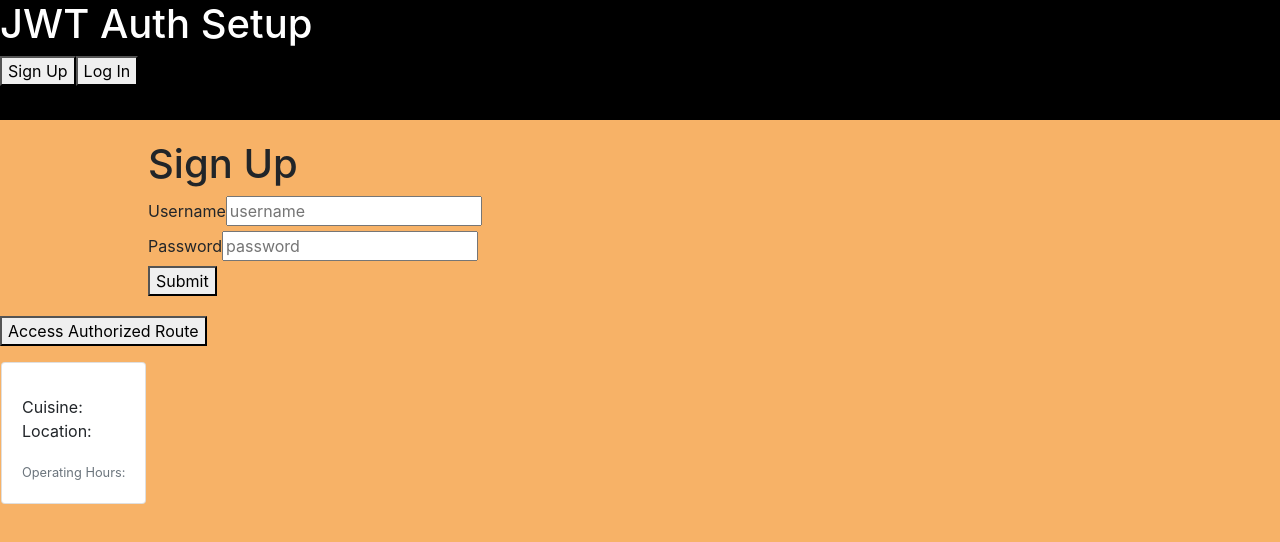
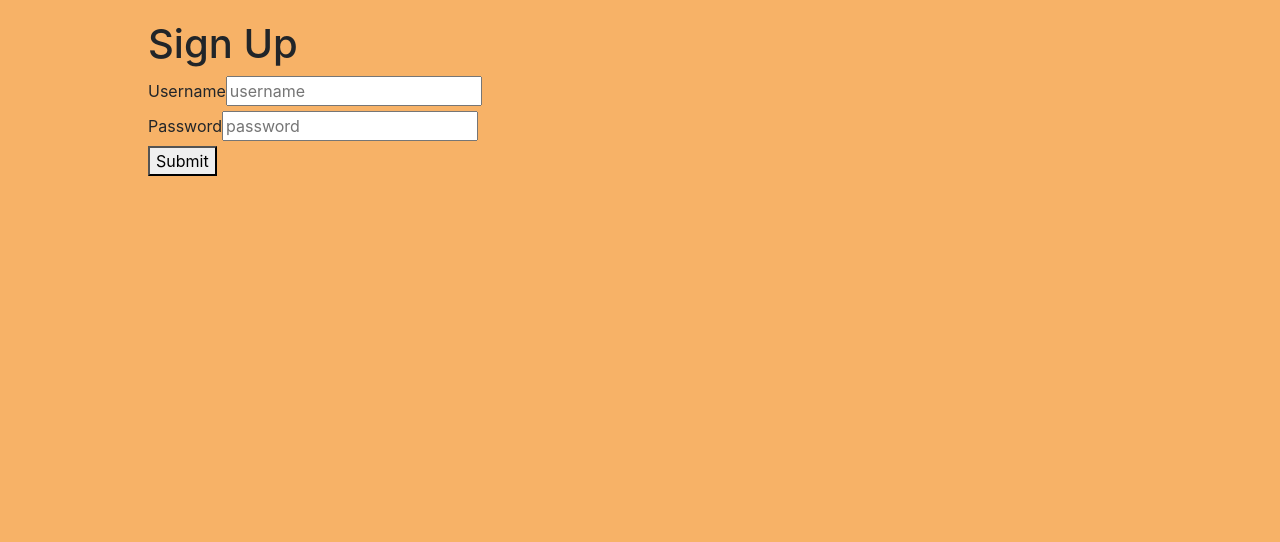
Before and after one commit to VictorManzanilla/fooddrop, a React (Create React App) app in the folder foodfront/: page /SignInForm in a window 1280 px wide. Shown: the top 542 px of the page. Built offline with nearby package versions, Linux system fonts and the light colour scheme; what react-chatbot-kit would draw is missing.

Commit message:
settingup login and register frontend

```diff
--- a/foodfront/src/App.js
+++ b/foodfront/src/App.js
@@ -1,84 +1,23 @@
-import React, { useEffect, useState } from 'react'
-// import Login from './components/SignInForm';
 import Home from './components/Home'
 // import Google from './components/GoogleApi'
 import {Switch, Route} from 'react-router-dom'
-// import addUser from './components/LoginForm'
 import './App.css'
 import Restaurant from './components/Restaurant'
-import Header from './Header'
 import SignInForm from './components/SignInForm';
 import LoginForm from './components/LoginForm';
 
 
 function App() {
 
-  const [user, setUser] = useState({})
-  const [form, setForm] = useState("")
+  return (
 
-  useEffect(() => {
-    const token = localStorage.getItem("token")
-    if(token){
-      fetch('http://localhost:3000/api/v1/auto_login', {
-        headers: {
-          Authorization: `Bearer ${token}`
-        }
-      })
-      .then(resp => resp.json())
-      .then(data => {
-        setUser(data)
-        // console.log(data)
-      })
-    }
-  }, [])
-
-  const handleLogin = (user) => {
-    setUser(user)
-  }
-
-  const handleFormSwitch = (input) => {
-    setForm(input)
-  }
-
-  const handleAuthClick = () => {
-    const token = localStorage.getItem("token")
-    fetch(`http://localhost:3000/api/v1/user_is_authed`, {
-      headers: {
-        "Authorization": `Bearer ${token}`
-      }
-    })
-    .then(resp => resp.json())
-    .then(data => console.log(data))
-  }
-
-  console.log(user)
-
-  const renderForm = () => {
-    switch(form){
-      case "login":
-        return <LoginForm handleLogin={handleLogin}/>
-      default:
-        return <SignInForm handleLogin={handleLogin}/>
-    }
-  }
-
-
-  return (
-    <>
-    <div className="App">
-        <Header handleFormSwitch={handleFormSwitch}/>
-        {
-          renderForm()
-        }
-        <button onClick={handleAuthClick} className="ui button">Access Authorized Route</button>
-    </div>
 
     <div>
        <Switch>
 
        {/* <Route path='/Explore' component={Google} /> */}
+        <Route path='/SignInForm' component={SignInForm} />
         <Route path='/LoginForm' component={LoginForm} />
-        {/* <Route path='/addUser' component={addUser} /> */}
         <Route path="/:restaurant_id" component={Restaurant}/>
         {/* put routing before the one below */}
         <Route  path='/' component={Home}/>
@@ -87,7 +26,7 @@ function App() {
        </Switch>
 
     </div>
-    </>
+
   );
 }
 
--- a/foodfront/src/Header.js
+++ /dev/null
@@ -1,18 +0,0 @@
-import React from 'react'
-
-const headerStyle = {
-    background: "black",
-    height: "15vh",
-    // lineHeight: "15vh"
-}
-function Header(props){
-    return(
-        <div style={headerStyle}>
-            <h1 style={{color: "white"}}>JWT Auth Setup</h1>
-            <button className="ui button" onClick={() => props.handleFormSwitch("signUp")}>Sign Up</button>
-            <button className="ui button" onClick={() => props.handleFormSwitch("login")}>Log In</button>
-        </div>
-    )
-}
-
-export default Header;
--- a/foodfront/src/components/Navigation.js
+++ b/foodfront/src/components/Navigation.js
@@ -28,11 +28,11 @@ class Navigation extends React.Component {
                     {
                         this.props.auth.id
                         ?
-                        <Nav.Link as={Link} to="/Login" onClick={this.props.logoutSuccess}>Logout</Nav.Link>
+                        <Nav.Link as={Link} to="/LoginForm" onClick={this.props.logoutSuccess}>Logout</Nav.Link>
                          :
-                <Nav.Link as={Link} to="/Login">Login</Nav.Link>
+                <Nav.Link as={Link} to="/LoginForm">Login</Nav.Link>
                          }
-                <Nav.Link as={Link} to="/addUser">NewUser</Nav.Link>
+                <Nav.Link as={Link} to="/SignInForm">Sign up!</Nav.Link>
                 <Nav.Link as={Link} to="/Explore">Explore</Nav.Link>
                 <Navbar.Text>
       Signed in as: {this.props.auth.username}
```
